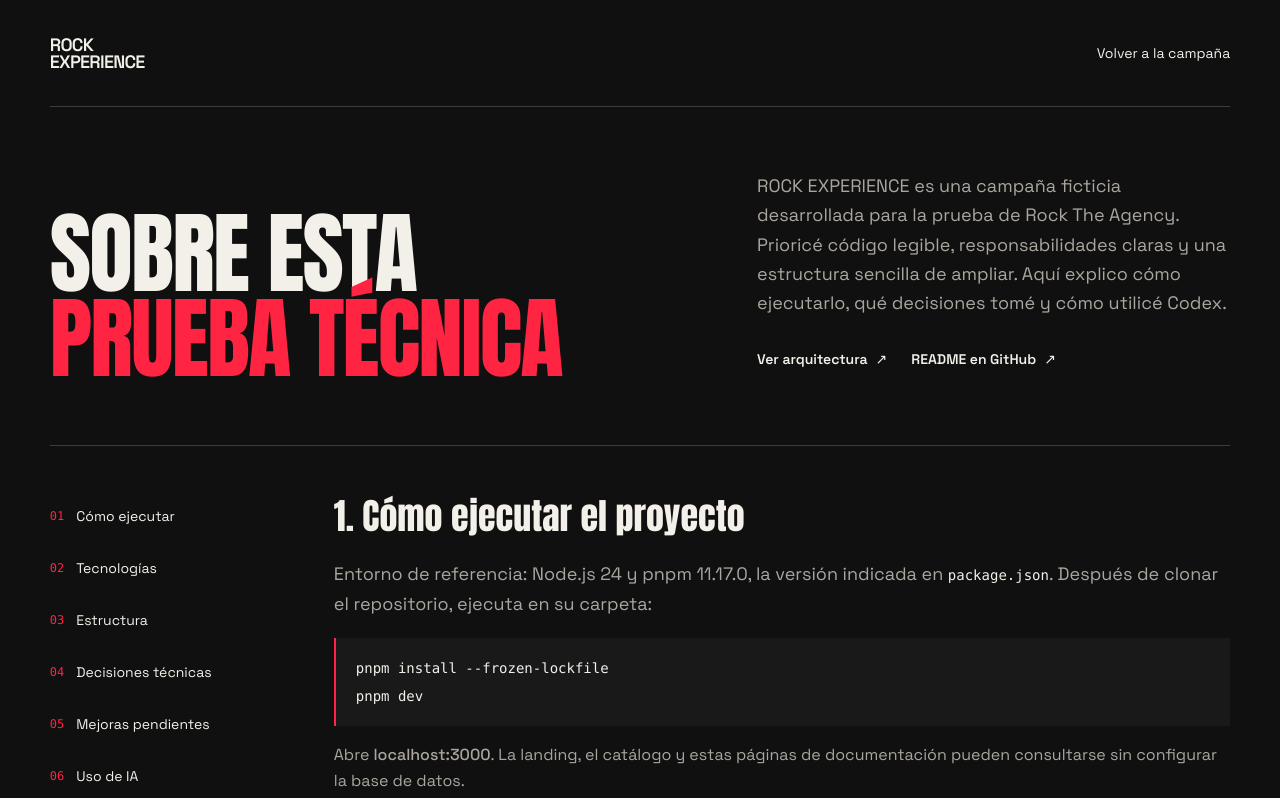
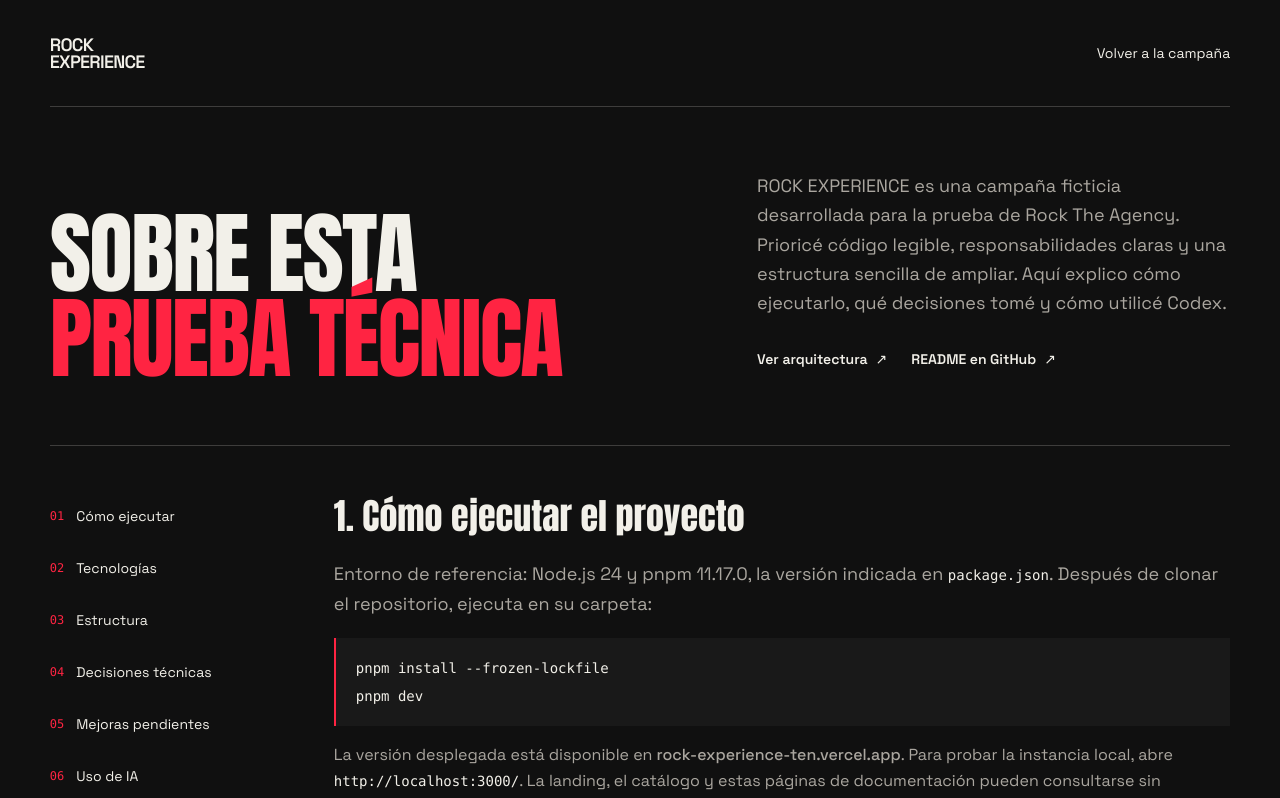
Before and after one commit to erikbonifaz/rock-experience, a Next.js app: page /proyecto in a window 1280 px wide. Shown: the top 798 px of the page. Built offline with nearby package versions, Linux system fonts and the light colour scheme.

Commit message:
docs: link deployed project resources

```diff
--- a/features/project/components/project-documentation.tsx
+++ b/features/project/components/project-documentation.tsx
@@ -195,13 +195,15 @@ export function ProjectDocumentation() {
                 <code>{"pnpm install --frozen-lockfile\npnpm dev"}</code>
               </pre>
               <p className="mt-4 text-base leading-relaxed text-secondary">
-                Abre{" "}
+                La versión desplegada está disponible en{" "}
                 <a
                   className="font-medium text-foreground hover:text-accent"
-                  href="http://localhost:3000/"
+                  href="https://rock-experience-ten.vercel.app/"
                 >
-                  localhost:3000
+                  rock-experience-ten.vercel.app
                 </a>.
+                Para probar la instancia local, abre{" "}
+                <code className="text-sm text-foreground">http://localhost:3000/</code>.
                 La landing, el catálogo y estas páginas de documentación pueden
                 consultarse sin configurar la base de datos.
               </p>
```
Also changed, not shown: 1 other file (tests, documents, lock files or other folders).
